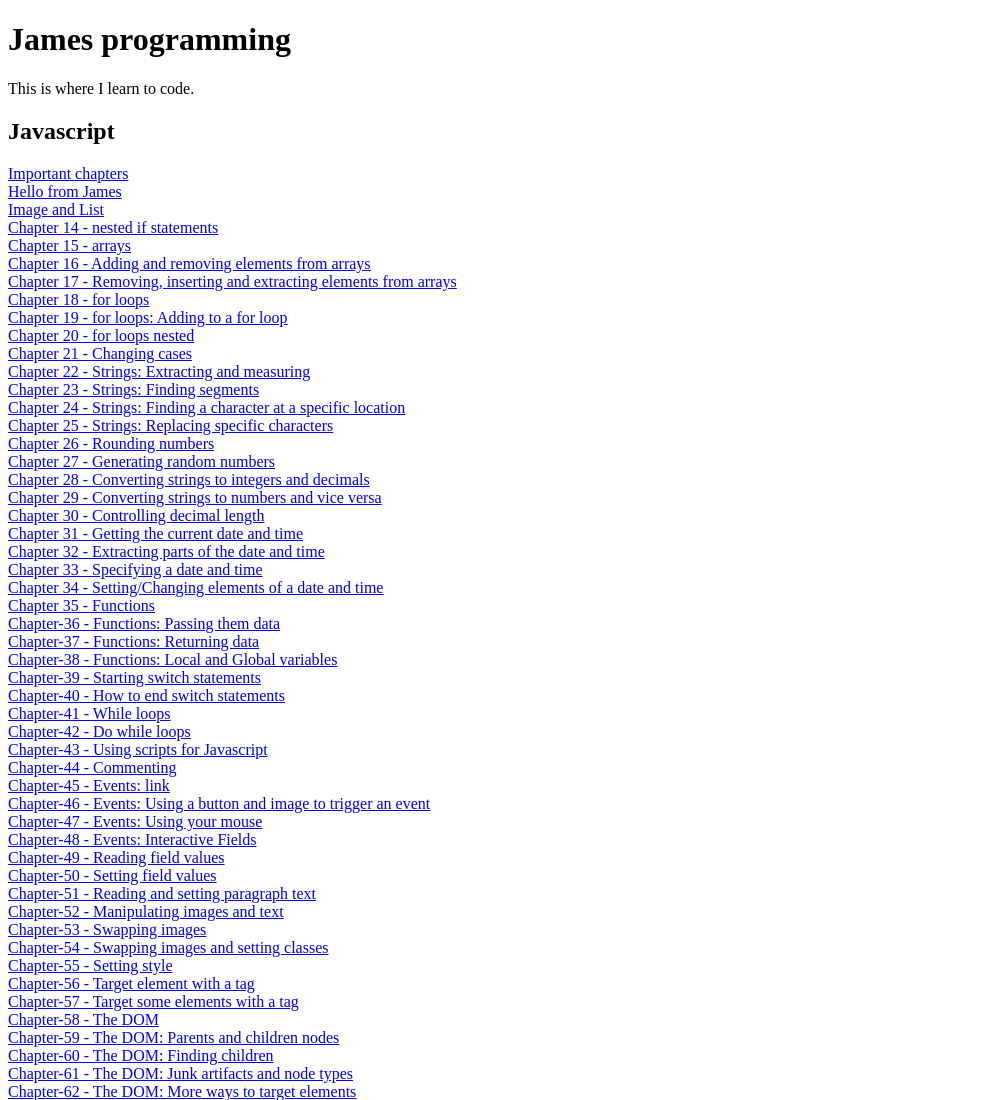
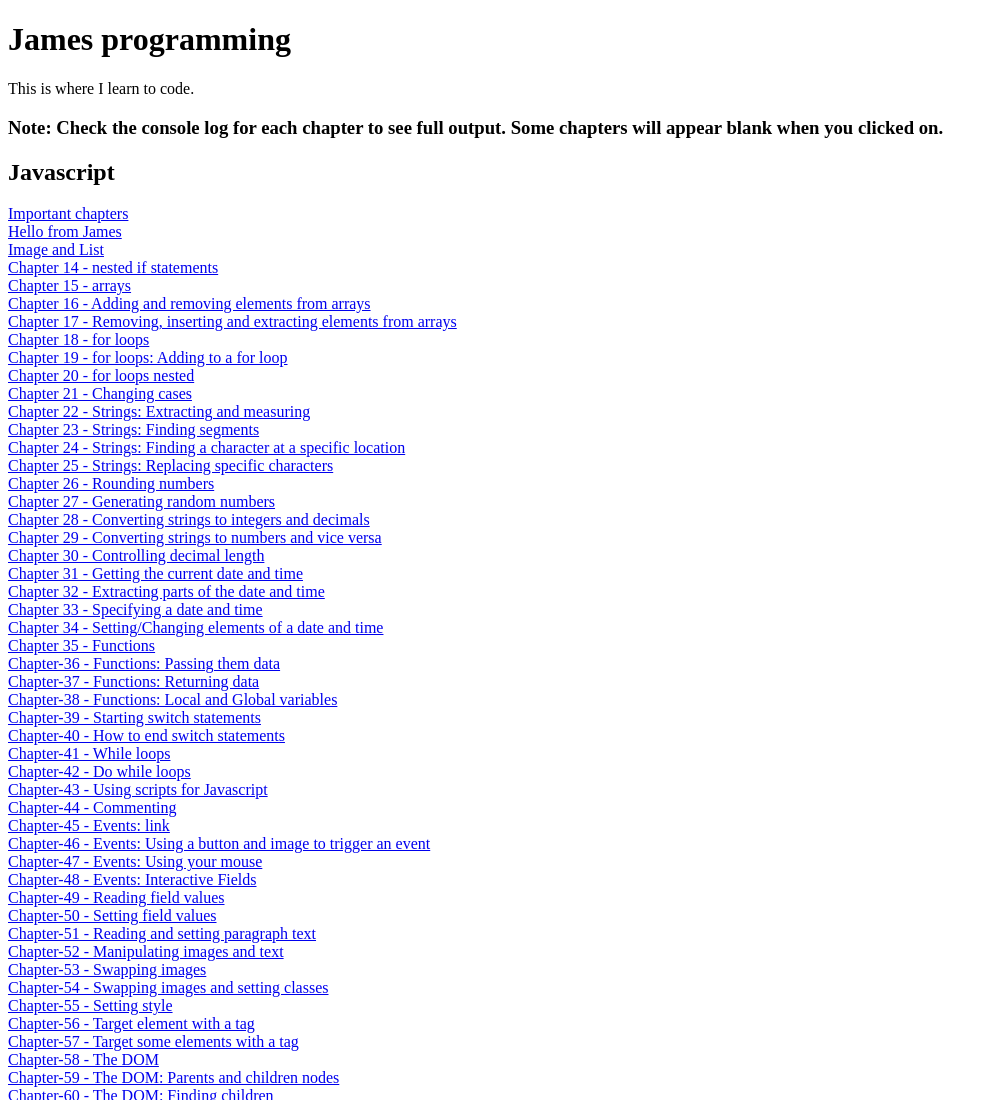
Before and after one commit to James-Anderson8/Javascript, a plain HTML site: page index.html in a window 1280 px wide. Shown: the top 1100 px of the page, without its empty margins (0-998 px from the left). Drawn offline with Linux system fonts and the light colour scheme.

Commit message:
Index note to check console log on empty chapters

```diff
--- a/index.html
+++ b/index.html
@@ -14,6 +14,7 @@
 <body>
     <h1>James programming</h1>
     <p>This is where I learn to code.</p>
+    <h3>Note: Check the console log for each chapter to see full output. Some chapters will appear blank when you clicked on. </h3>
     <h2>Javascript</h2>
     <a href="important-chapters.html">Important chapters</a>
     <a href="James.html">Hello from James</a>
```
